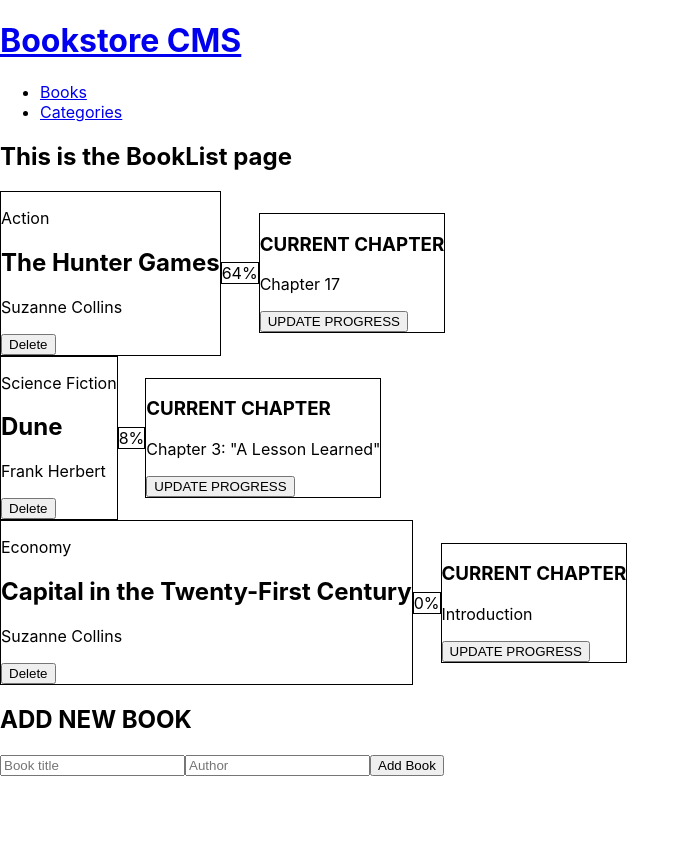
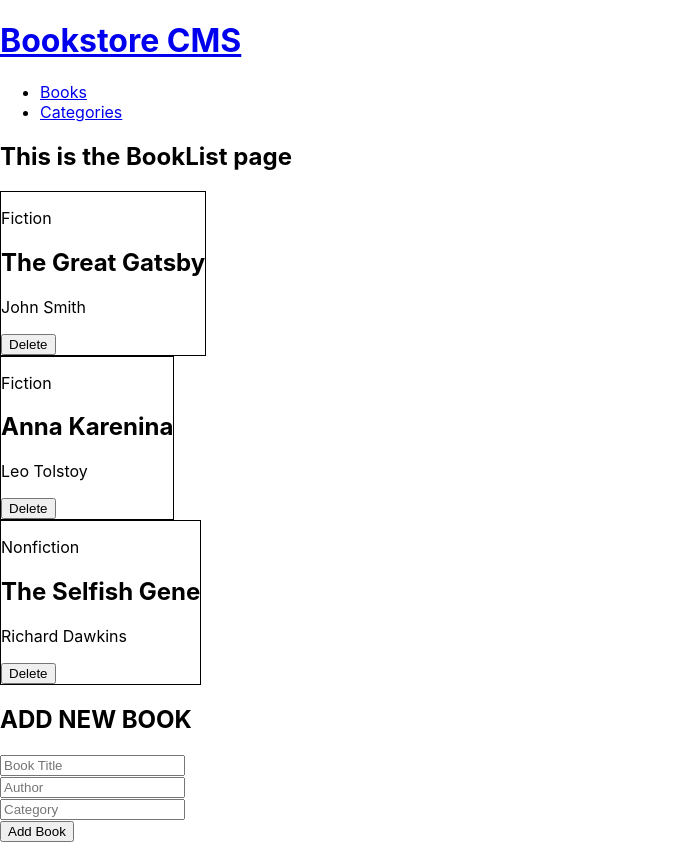
Before and after one commit to dev89s/bookstore, a React (Create React App) app: page / in a window 1280 px wide. Shown: the whole page, without its empty margins (0-690 px from the left). Before the commit the page ends 800 px from the top, so only its background shows below. Built offline with nearby package versions, Linux system fonts and the light colour scheme.

Commit message:
Display books from redux store, Add & Remove capability

```diff
--- a/src/components/AddBook.jsx
+++ b/src/components/AddBook.jsx
@@ -1,10 +1,33 @@
+// import { useState, useEffect } from 'react';
+import AddButton from './AddButton';
+
 function AddBook() {
   return (
     <form className="add-book-form">
       <h2>ADD NEW BOOK</h2>
-      <input type="text" name="book-name" id="book-name" placeholder="Book title" />
-      <input type="text" name="book-author" id="book-author" placeholder="Author" />
-      <button type="submit">Add Book</button>
+      <input
+        type="text"
+        id="book-name"
+        placeholder="Book Title"
+        // onChange={(e) => { setTitle(e.target.value); }}
+      />
+      <br />
+      <input
+        type="text"
+        id="book-author"
+        placeholder="Author"
+        // onChange={(e) => { setAuthor(e.target.value); }}
+      />
+      <br />
+      <input
+        type="text"
+        id="book-category"
+        placeholder="Category"
+        // onChange={(e) => { setCategory(e.target.value); }}
+      />
+      <br />
+      <span className="error">Please enter all three feilds</span>
+      <AddButton>Add Book</AddButton>
     </form>
   );
 }
--- /dev/null
+++ b/src/components/AddButton.jsx
@@ -0,0 +1,57 @@
+import { useDispatch, useSelector } from 'react-redux';
+import { PropTypes } from 'prop-types';
+import { addBook } from '../redux/books/booksSlice';
+
+function AddButton() {
+  const dispatch = useDispatch();
+  const { books } = useSelector((state) => state.books);
+  const handleClick = () => {
+    // Get book values from form
+    const title = document.querySelector('#book-name').value;
+    const author = document.querySelector('#book-author').value;
+    const category = document.querySelector('#book-category').value;
+
+    // Update item_key
+    let key = books[books.length - 1].item_id.split('');
+    const id = key[key.length - 1];
+    key.pop();
+    key.push(Number(id) + 1);
+    key = key.join('');
+
+    // create book item
+    const book = {
+      item_id: key,
+      title,
+      author,
+      category,
+    };
+
+    if (title !== '' && author !== '' && category !== '') {
+      dispatch(addBook({ book }));
+    } else {
+      const error = document.querySelector('.error');
+      error.style.display = 'block';
+      setTimeout(() => {
+        error.style.display = 'none';
+      }, 3000);
+    }
+  };
+  return (
+    <button
+      type="button"
+      onClick={handleClick}
+    >
+      Add Book
+    </button>
+  );
+}
+
+AddButton.propsTypes = {
+  props: PropTypes.shape({
+    title: PropTypes.string.isRequired,
+    author: PropTypes.string.isRequired,
+    category: PropTypes.string.isRequired,
+  }),
+};
+
+export default AddButton;
--- a/src/components/BookList.jsx
+++ b/src/components/BookList.jsx
@@ -1,28 +1,17 @@
-import PropTypes from 'prop-types';
+// import PropTypes from 'prop-types';
+import { useSelector } from 'react-redux';
 import BookState from './BookState';
 
-function BookList({ booklist }) {
+function BookList() {
+  const { books } = useSelector((state) => state.books);
   return (
     <>
       <h2>This is the BookList page</h2>
-      {booklist.map((book) => (
-        <BookState key={book.id} bookDetails={book} />
+      {books.map((book) => (
+        <BookState key={book.item_id} bookDetails={book} />
       ))}
     </>
   );
 }
 
-BookList.propTypes = {
-  booklist: PropTypes.arrayOf(PropTypes.shape(
-    {
-      id: PropTypes.number.isRequired,
-      category: PropTypes.string.isRequired,
-      bookName: PropTypes.string.isRequired,
-      author: PropTypes.string.isRequired,
-      completion: PropTypes.string.isRequired,
-      currentChapter: PropTypes.string.isRequired,
-    },
-  )).isRequired,
-};
-
 export default BookList;
--- a/src/components/BookState.jsx
+++ b/src/components/BookState.jsx
@@ -1,20 +1,17 @@
 import { PropTypes } from 'prop-types';
+import DeleteButton from './DeleteButton';
 
 function BookState({ bookDetails }) {
   return (
     <div className="book-state">
       <section className="book-details-container">
         <p className="book-category">{bookDetails.category}</p>
-        <h2 className="book-name">{bookDetails.bookName}</h2>
+        <h2 className="book-name">{bookDetails.title}</h2>
         <p className="book-author">{bookDetails.author}</p>
-        <button type="button">Delete</button>
+        <DeleteButton type="button" itemId={bookDetails.item_id}>
+          Delete
+        </DeleteButton>
       </section>
-      <div className="book-completion-status">{bookDetails.completion}</div>
-      <div className="book-state-update">
-        <h3>CURRENT CHAPTER</h3>
-        <p className="chapter-num">{bookDetails.currentChapter}</p>
-        <button type="button">UPDATE PROGRESS</button>
-      </div>
     </div>
   );
 }
@@ -22,12 +19,10 @@ function BookState({ bookDetails }) {
 BookState.propTypes = {
   bookDetails: PropTypes.shape(
     {
-      id: PropTypes.number.isRequired,
+      item_id: PropTypes.string.isRequired,
+      title: PropTypes.string.isRequired,
       category: PropTypes.string.isRequired,
-      bookName: PropTypes.string.isRequired,
       author: PropTypes.string.isRequired,
-      completion: PropTypes.string.isRequired,
-      currentChapter: PropTypes.string.isRequired,
     },
   ).isRequired,
 };
--- /dev/null
+++ b/src/components/DeleteButton.jsx
@@ -0,0 +1,19 @@
+import PropTypes from 'prop-types';
+import { useDispatch } from 'react-redux';
+import { removeBook } from '../redux/books/booksSlice';
+
+function DeleteButton({ itemId }) {
+  const dispatch = useDispatch();
+  return (
+    <button
+      type="button"
+      onClick={() => { dispatch(removeBook({ item_id: itemId })); }}
+    >
+      Delete
+    </button>
+  );
+}
+
+DeleteButton.propTypes = { itemId: PropTypes.string.isRequired };
+
+export default DeleteButton;
--- a/src/index.css
+++ b/src/index.css
@@ -1,4 +1,5 @@
 body {
+  box-sizing: border-box;
   margin: 0;
   font-family:
     -apple-system,
@@ -43,3 +44,12 @@ code {
 .book-state-update {
   border: 1px solid #000;
 }
+
+/* ---- error message ---- */
+
+.error {
+  display: none;
+  width: 200px;
+  color: #fff;
+  background-color: red;
+}
--- a/src/index.js
+++ b/src/index.js
@@ -7,9 +7,9 @@ import App from './App';
 
 const root = ReactDOM.createRoot(document.getElementById('root'));
 root.render(
-  <React.StrictMode>
-    <Provider store={store}>
-      <App />
-    </Provider>
-  </React.StrictMode>,
+  // <React.StrictMode>
+  <Provider store={store}>
+    <App />
+  </Provider>,
+  // </React.StrictMode>
 );
--- a/src/redux/books/booksSlice.js
+++ b/src/redux/books/booksSlice.js
@@ -1,7 +1,28 @@
 import { createSlice } from '@reduxjs/toolkit';
 
+const mockBooks = [
+  {
+    item_id: 'item1',
+    title: 'The Great Gatsby',
+    author: 'John Smith',
+    category: 'Fiction',
+  },
+  {
+    item_id: 'item2',
+    title: 'Anna Karenina',
+    author: 'Leo Tolstoy',
+    category: 'Fiction',
+  },
+  {
+    item_id: 'item3',
+    title: 'The Selfish Gene',
+    author: 'Richard Dawkins',
+    category: 'Nonfiction',
+  },
+];
+
 const initialState = {
-  books: [],
+  books: mockBooks,
 };
 
 const booksSlice = createSlice({
@@ -14,7 +35,7 @@ const booksSlice = createSlice({
     },
     removeBook: (state, action) => {
       const { payload } = action;
-      state.books = state.books.filter((book) => book.id !== payload.book.id);
+      state.books = state.books.filter((book) => book.item_id !== payload.item_id);
     },
   },
 });
--- a/src/routes/BooksPage.jsx
+++ b/src/routes/BooksPage.jsx
@@ -2,35 +2,9 @@ import AddBook from '../components/AddBook';
 import BookList from '../components/BookList';
 
 function BooksPage() {
-  const booklist = [
-    {
-      id: 1,
-      category: 'Action',
-      bookName: 'The Hunter Games',
-      author: 'Suzanne Collins',
-      completion: '64%',
-      currentChapter: 'Chapter 17',
-    },
-    {
-      id: 2,
-      category: 'Science Fiction',
-      bookName: 'Dune',
-      author: 'Frank Herbert',
-      completion: '8%',
-      currentChapter: 'Chapter 3: "A Lesson Learned"',
-    },
-    {
-      id: 3,
-      category: 'Economy',
-      bookName: 'Capital in the Twenty-First Century',
-      author: 'Suzanne Collins',
-      completion: '0%',
-      currentChapter: 'Introduction',
-    },
-  ];
   return (
     <div className="books-page">
-      <BookList booklist={booklist} />
+      <BookList />
       <AddBook />
     </div>
   );
```
